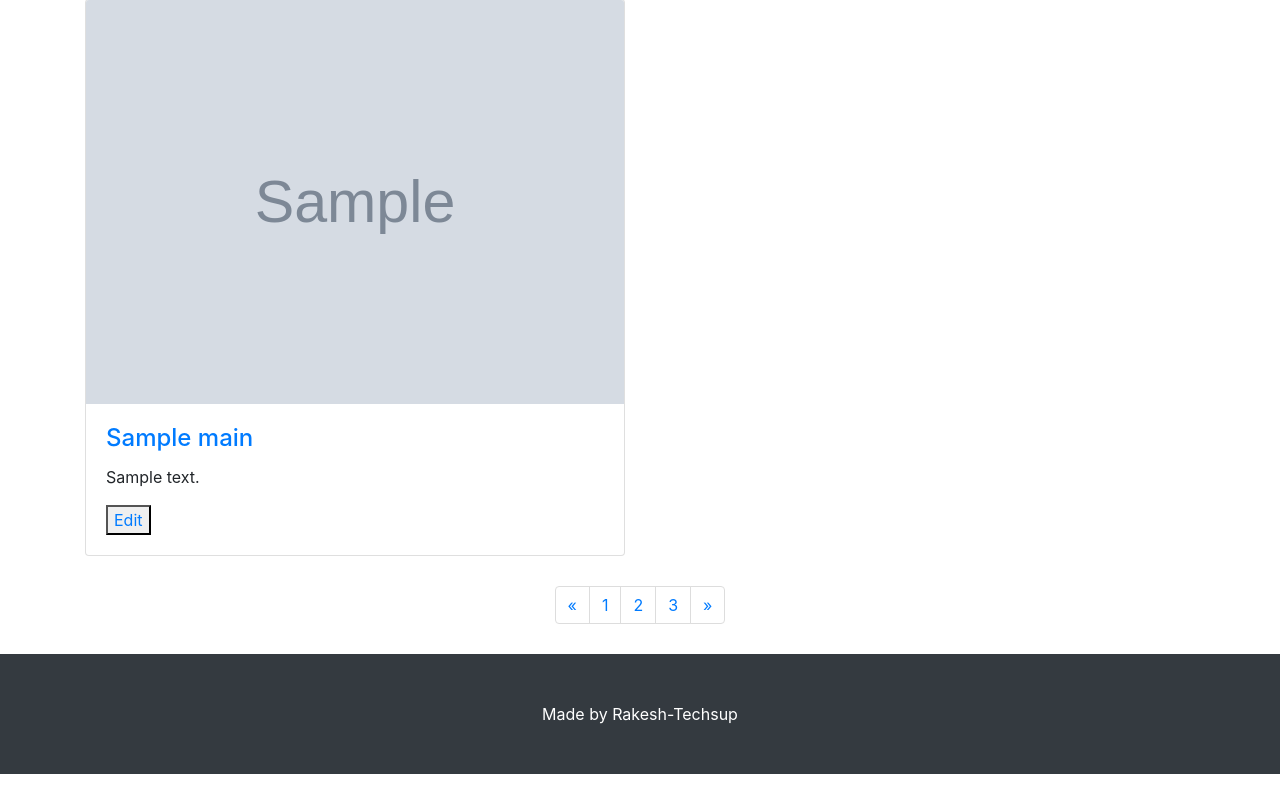
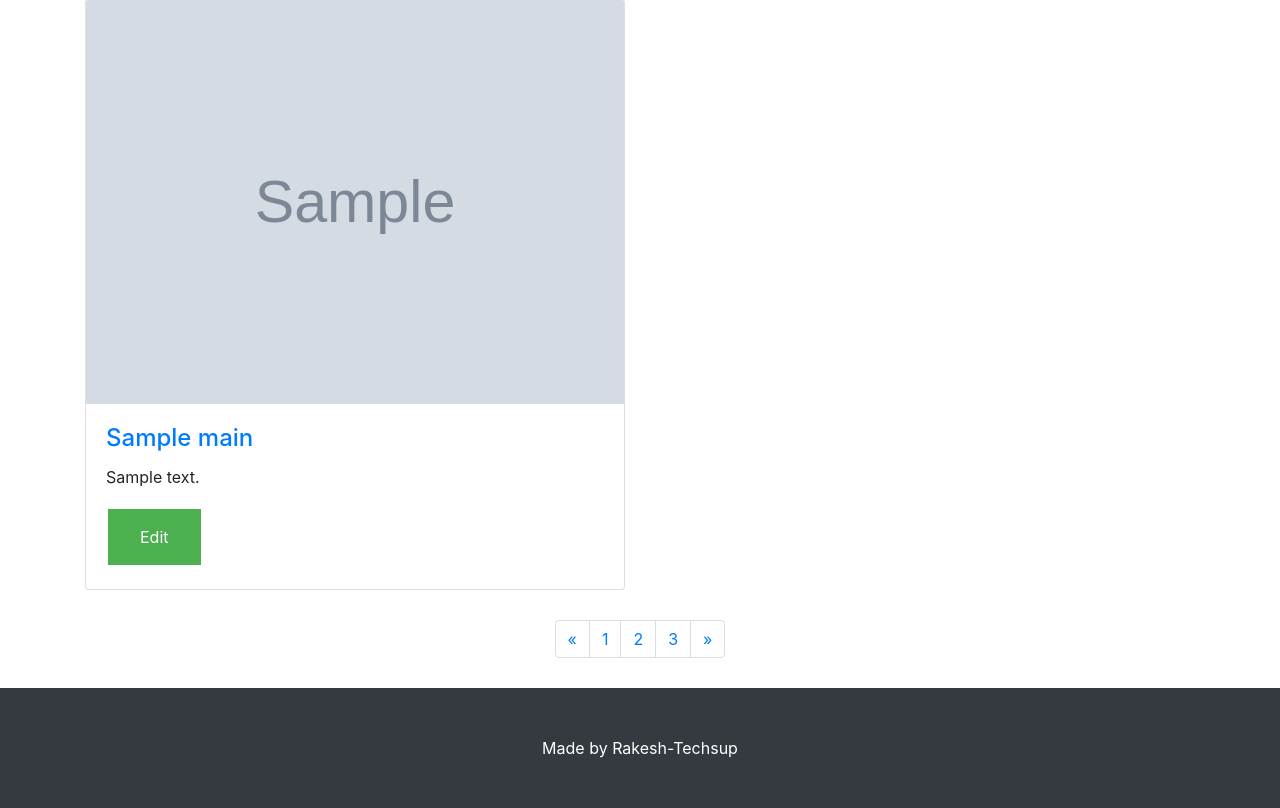
Before and after one commit to ranjanrak/Issuedoc, a Django app: page / in a window 1280 px wide. Shown: the part 143-951 px from the top of the page. Before the commit the page ends 917 px from the top, so only its background shows below. Run offline with Django 3.2, Linux system fonts and the light colour scheme; tables that the repository leaves empty hold one stand-in row (values such as "Sample post"); grey boxes marked "Sample" are stand-in pictures; some libraries are stand-ins or nearby versions.

Commit message:
bug removal for button

```diff
--- a/helpdoc/templates/helpdoc/index.html
+++ b/helpdoc/templates/helpdoc/index.html
@@ -20,6 +20,20 @@
 <style type="text/css">
 h2{
   background-color: yellow;
+}
+.button1 {
+    background-color: #4CAF50; /* Green */
+    border: none;
+    color: white;
+    padding: 16px 32px;
+    text-align: center;
+    text-decoration: none;
+    display: inline-block;
+    font-size: 16px;
+    margin: 4px 2px;
+    -webkit-transition-duration: 0.4s; /* Safari */
+    transition-duration: 0.4s;
+    cursor: pointer;
 }
 </style>
   <body>
@@ -74,9 +88,9 @@ h2{
               <p class="card-text">{{content.detail}}</p>
               {% if admin == "yes" %}
               {% if content.id > 9 %}
-              <button><a href="https://helpdoc.herokuapp.com/edit/{{content.id}}/">Edit</a></button>
+              <a href="https://helpdoc.herokuapp.com/edit/{{content.id}}/"><button class="button1">Edit</button></a>
               {% else %}
-              <button><a href="https://helpdoc.herokuapp.com/edit/0{{content.id}}/">Edit</a></button>
+              <a href="https://helpdoc.herokuapp.com/edit/0{{content.id}}/"><button class="button1">Edit</button></a>
               {% endif %}
               {% endif %}
             </div>
```
Also changed, not shown: helpdoc/templates/helpdoc/detail.html (+19 -2 lines).
